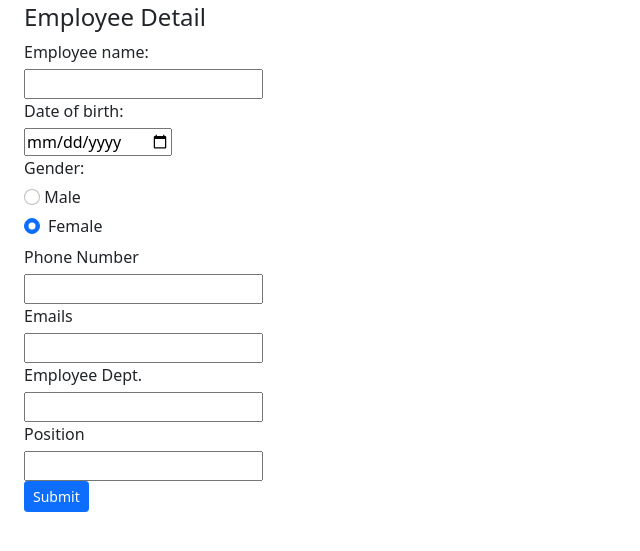
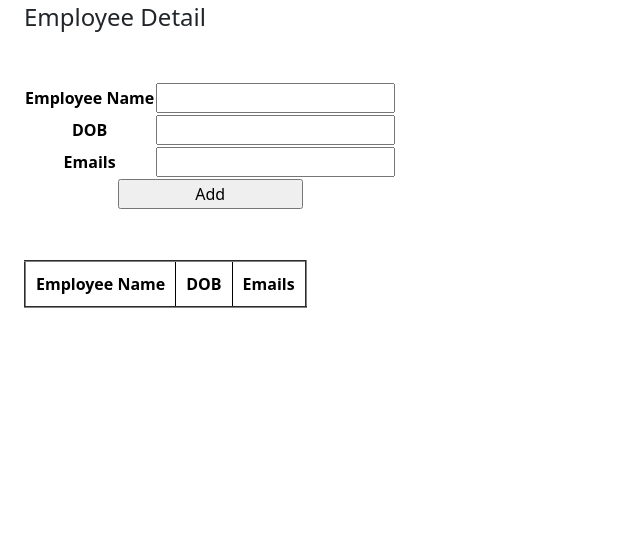
Before and after one commit to longlp21/webapp-final, a plain HTML site: page index.html in a window 1280 px wide. Shown: the part 77-628 px from the top of the page, without its empty margins (0-640 px from the left). Drawn offline with Linux system fonts and the light colour scheme.

Commit message:
updated table, function

```diff
--- a/index.html
+++ b/index.html
@@ -10,34 +10,34 @@
 
     </head>
     <body class="mx-4 my-4">
-        <script src="script.js"></script>
+        <script type="text/javascript" src="script.js"></script>
 
         <h1>Petrol Employee Management</h1>
         <h4>Employee Detail</h4>
 
-
+<!--
             <form action="">
                 <div class="form-group">
                     <label>Employee name: </label> <br />
-                    <input type="text"><br>
+                    <input type="text" id="name"><br>
                 </div>
 
                 <div class="form-group">
                     <label>Date of birth: </label> <br />
-                    <input type="date"><br>
+                    <input type="date" id="DOB"><br>
                 </div>
 
-                <div class="form-group">
+                <!-- <div class="form-group">
                     <label>Gender:</label> <br />
-                    <input class="form-check-input" type="radio" name="exampleRadios" id="option1" value="option1" checked>
+                    <input class="form-check-input" type="radio" name="exampleRadios" id="male" value="option1" checked>
                     <label class="form-check-label">Male</label>
                 </div>
                 <div class="form-check">
-                    <input class="form-check-input" type="radio" name="exampleRadios" id="option2" value="option2" checked>
+                    <input class="form-check-input" type="radio" name="exampleRadios" id="female" value="option2" checked>
                     <label class="form-check-label" >Female</label>
-                </div>
+                </div> -->
 
-                <div class="form-group">
+                <!-- <div class="form-group">
                     <label>Phone Number </label> <br />
                     <input type="text"><br>
                 </div>
@@ -58,7 +58,38 @@
                 </div>
 
                 <Button type = "Submit" class="btn btn-primary btn-sm " >Submit</Button>
-            </form>
+            </form>  -->
+
+
+            <table>
+                <thead>
+                    <tr>
+                        <th>Employee Name</th>
+                        <td><input type="text" name="name" id="name"></td>
+                    </tr>
+                </thead>
+                <tbody>
+                    <tr>
+                        <th>DOB</th>
+                        <td><input type="text" name="DOB" id="DOB"></td>
+                    </tr>
+                    <tr>
+                        <th>Emails</th>
+                        <td><input type="text" name="emails" id="emails"></td>
+                    </tr>
+                    <tr id="btna">
+                        <td colspan="2"><input type="button" name="button" id="btn" value="Add" onclick="AddRow()" ></td>
+                    </tr>
+
+                    <table border="2" id="show">
+                        <thead>
+                            <tr>
+                                <th>Employee Name</th>
+                                <th>DOB</th>
+                                <th>Emails</th>
+                            </tr>
+                        </thead>
+                    </table>
 
 
     </body>
--- a/script.js
+++ b/script.js
@@ -0,0 +1,32 @@
+var list1 = [];
+		var list2 = [];
+		var list3 = [];
+		var list4 = [];
+
+		var n = 1;
+		var x = 0;
+
+		function AddRow(){
+
+			var AddRown = document.getElementById('show');
+			var NewRow = AddRown.insertRow(n);
+
+			list1[x] = document.getElementById("name").value;
+			list2[x] = document.getElementById("DOB").value;
+			list3[x] = document.getElementById("emails").value;
+
+			var cel1 = NewRow.insertCell(0);
+			var cel2 = NewRow.insertCell(1);
+			var cel3 = NewRow.insertCell(2);
+
+
+
+			cel1.innerHTML = list1[x];
+			cel2.innerHTML = list2[x];
+			cel3.innerHTML = list3[x];
+
+
+
+			n++;
+			x++;
+		}
--- a/style.css
+++ b/style.css
@@ -3,3 +3,21 @@ label {
     text-align:left;
     padding-bottom:5px;
 }
+
+table{
+	margin-top: 50px;
+	text-align: center;
+	background: rgb(255, 255, 255);
+	color: rgb(0, 0, 0);
+
+}
+
+#show th, #show td{
+	padding: 10px;
+    border: 1px solid black;
+}
+
+#btna td input{
+	width: 50%;
+
+}
```
